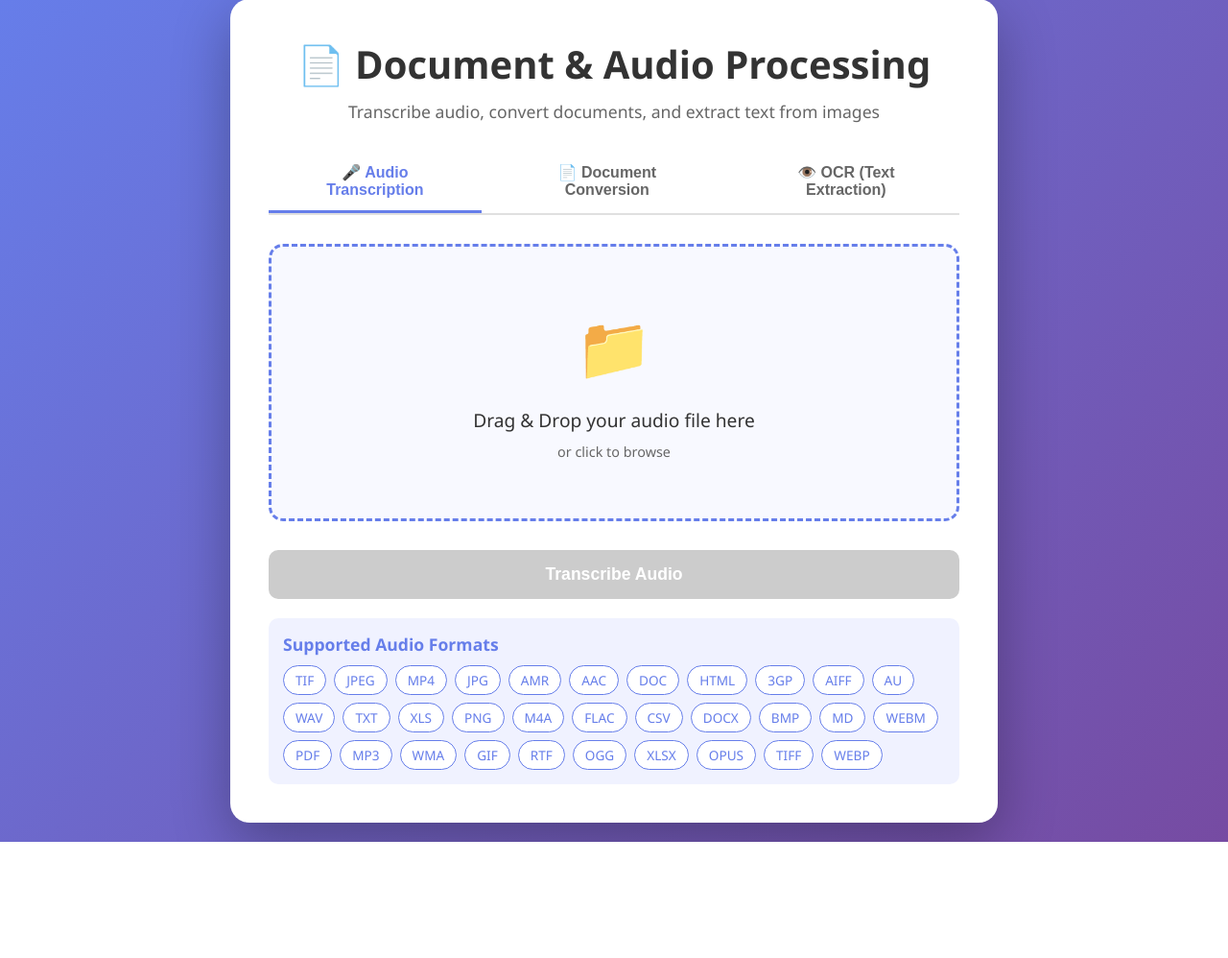
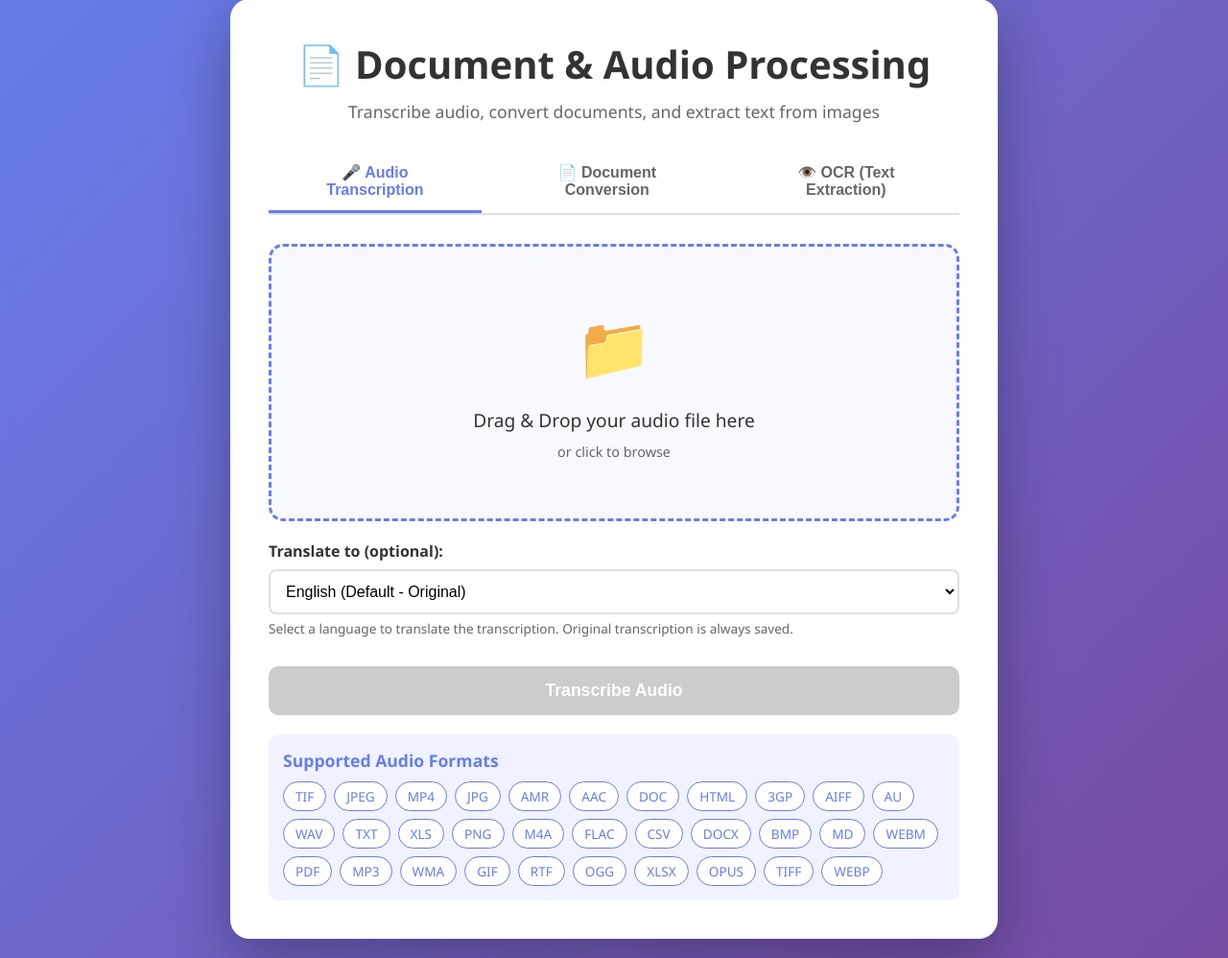
Before and after one commit to SyllabusRomeo/docaudio, a Flask app: page / in a window 1280 px wide. Shown: the part 21-1019 px from the top of the page at 96% size. Before the commit the page ends 898 px from the top, so only its background shows below. Run offline with Flask 3, Linux system fonts and the light colour scheme.

Commit message:
Add translation feature: Translate transcriptions to English, French, Spanish, German, or Dutch

```diff
--- a/app.py
+++ b/app.py
@@ -88,6 +88,12 @@ try:
     PDF2IMAGE_AVAILABLE = True
 except ImportError:
     PDF2IMAGE_AVAILABLE = False
+
+try:
+    from deep_translator import GoogleTranslator
+    TRANSLATION_AVAILABLE = True
+except ImportError:
+    TRANSLATION_AVAILABLE = False
 
 app = Flask(__name__)
 CORS(app)
@@ -349,6 +355,47 @@ def perform_ocr(filepath):
 
     return '\n\n'.join(text_parts)
 
+def translate_text(text, target_language='en'):
+    """
+    Translate text to target language.
+
+    Args:
+        text: Text to translate
+        target_language: Target language code (en, fr, es, de, nl)
+
+    Returns:
+        Translated text
+    """
+    if not TRANSLATION_AVAILABLE:
+        raise Exception("Translation library not available")
+
+    if not text or not text.strip():
+        return text
+
+    # Language code mapping
+    language_map = {
+        'en': 'en',
+        'english': 'en',
+        'fr': 'fr',
+        'french': 'fr',
+        'es': 'es',
+        'spanish': 'es',
+        'de': 'de',
+        'german': 'de',
+        'nl': 'nl',
+        'dutch': 'nl'
+    }
+
+    target_lang = language_map.get(target_language.lower(), 'en')
+
+    try:
+        # Use Google Translator (free, no API key needed)
+        translator = GoogleTranslator(source='auto', target=target_lang)
+        translated_text = translator.translate(text)
+        return translated_text
+    except Exception as e:
+        raise Exception(f"Translation failed: {str(e)}")
+
 @app.route('/')
 def index():
     return render_template('index.html')
@@ -409,11 +456,40 @@ def upload_file():
 
         # Extract transcription text
         transcription_text = result["text"]
+        detected_language = result.get('language', 'unknown')
 
         # Format transcription with sentences on separate lines
         formatted_text = format_transcription_with_sentences(transcription_text)
 
-        # Save transcription to file
+        # Get target language for translation (default: English)
+        target_language = request.form.get('target_language', 'en').lower()
+
+        # Translate if requested and translation is available
+        translated_text = None
+        translation_time = 0
+        translation_filename = None
+
+        if target_language and target_language != 'en' and TRANSLATION_AVAILABLE:
+            try:
+                translation_start = time.time()
+                translated_text = translate_text(formatted_text, target_language)
+                translated_text = format_transcription_with_sentences(translated_text)
+                translation_time = time.time() - translation_start
+
+                # Save translated version
+                base_name = os.path.splitext(filename)[0]
+                lang_codes = {'fr': 'french', 'es': 'spanish', 'de': 'german', 'nl': 'dutch', 'en': 'english'}
+                lang_name = lang_codes.get(target_language, target_language)
+                translation_filename = f"{base_name}_{lang_name}.txt"
+                translation_path = os.path.join('transcriptions', translation_filename)
+
+                with open(translation_path, 'w', encoding='utf-8') as f:
+                    f.write(translated_text)
+            except Exception as e:
+                print(f"Translation failed: {str(e)}")
+                translated_text = None
+
+        # Save original transcription to file
         transcription_filename = os.path.splitext(filename)[0] + '.txt'
         transcription_path = os.path.join('transcriptions', transcription_filename)
 
@@ -428,16 +504,26 @@ def upload_file():
         processing_time = end_time - start_time
         transcription_time = transcription_end - transcription_start
 
-        return jsonify({
+        response_data = {
             'success': True,
             'transcription': formatted_text,
             'filename': transcription_filename,
-            'language': result.get('language', 'unknown'),
+            'language': detected_language,
             'download_url': f'/download/{transcription_filename}',
             'processing_time': round(processing_time, 2),
             'transcription_time': round(transcription_time, 2),
             'model_load_time': round(model_load_time, 2)
-        })
+        }
+
+        # Add translation data if available
+        if translated_text:
+            response_data['translated_text'] = translated_text
+            response_data['translation_filename'] = translation_filename
+            response_data['translation_download_url'] = f'/download/{translation_filename}'
+            response_data['translation_time'] = round(translation_time, 2)
+            response_data['target_language'] = target_language
+
+        return jsonify(response_data)
 
     except Exception as e:
         # Clean up on error
@@ -672,6 +758,21 @@ def ocr_capabilities():
         'message': 'OCR is available' if OCR_AVAILABLE else 'OCR requires pytesseract and Tesseract OCR engine installation'
     })
 
+@app.route('/translation-capabilities', methods=['GET'])
+def translation_capabilities():
+    """Get translation capabilities and status"""
+    return jsonify({
+        'available': TRANSLATION_AVAILABLE,
+        'supported_languages': {
+            'en': 'English',
+            'fr': 'French',
+            'es': 'Spanish',
+            'de': 'German',
+            'nl': 'Dutch'
+        },
+        'message': 'Translation is available' if TRANSLATION_AVAILABLE else 'Translation requires deep-translator library installation'
+    })
+
 if __name__ == '__main__':
     print("Starting Audio Transcription Server...")
     print("Supported formats:", ", ".join(ALLOWED_EXTENSIONS))
--- a/requirements.txt
+++ b/requirements.txt
@@ -18,3 +18,6 @@ markdown==3.5.1
 pytesseract==0.3.10
 Pillow==10.2.0
 pdf2image==1.16.3
+
+# Translation dependencies
+deep-translator==1.11.4
--- a/templates/index.html
+++ b/templates/index.html
@@ -393,6 +393,20 @@
             <div class="file-size" id="fileSize"></div>
         </div>
 
+        <div class="format-selector">
+            <label for="targetLanguage">Translate to (optional):</label>
+            <select id="targetLanguage">
+                <option value="en">English (Default - Original)</option>
+                <option value="fr">French</option>
+                <option value="es">Spanish</option>
+                <option value="de">German</option>
+                <option value="nl">Dutch</option>
+            </select>
+            <small style="display: block; margin-top: 5px; color: #666; font-size: 0.85em;">
+                Select a language to translate the transcription. Original transcription is always saved.
+            </small>
+        </div>
+
         <button class="btn" id="transcribeBtn" disabled>Transcribe Audio</button>
 
         <div class="progress-container" id="progressContainer">
@@ -408,11 +422,18 @@
 
         <div class="result-container" id="resultContainer">
             <div class="final-time" id="finalTime" style="display: none;"></div>
+            <div class="result-box" id="translationResultBox" style="display: none;">
+                <span class="result-label">Original Transcription:</span>
+                <div class="result-text" id="originalResultText" style="max-height: 200px; font-size: 0.9em;"></div>
+            </div>
             <div class="result-box">
-                <span class="result-label">Transcription Result:</span>
+                <span class="result-label" id="resultLabel">Transcription Result:</span>
                 <div class="result-text" id="resultText"></div>
             </div>
-            <button class="btn download-btn" id="downloadBtn">Download as Text File</button>
+            <div style="display: flex; gap: 10px; margin-top: 10px;">
+                <button class="btn download-btn" id="downloadBtn" style="flex: 1;">Download as Text File</button>
+                <button class="btn download-btn" id="downloadOriginalBtn" style="flex: 1; display: none; background: #667eea;">Download Original</button>
+            </div>
         </div>
 
             <div class="supported-formats">
@@ -523,9 +544,11 @@
         const timeDisplay = document.getElementById('timeDisplay');
         const processingSteps = document.getElementById('processingSteps');
         const finalTime = document.getElementById('finalTime');
+        const targetLanguage = document.getElementById('targetLanguage');
 
         let selectedFile = null;
         let transcriptionFilename = null;
+        let translationFilename = null;
         let timerInterval = null;
         let startTime = null;
 
@@ -627,24 +650,25 @@
             transcribeBtn.disabled = true;
             progressFill.style.width = '10%';
             statusInfo.textContent = 'Preparing upload...';
-            processingSteps.textContent = 'Step 1 of 4: Initializing...';
+            processingSteps.textContent = 'Step 1 of 5: Initializing...';
 
             // Start timer
             startTimer();
 
             const formData = new FormData();
             formData.append('file', selectedFile);
+            formData.append('target_language', targetLanguage.value);
 
             try {
                 // Step 1: Uploading
                 progressFill.style.width = '20%';
                 statusInfo.textContent = 'Uploading file to server...';
-                processingSteps.textContent = 'Step 1 of 4: Uploading file...';
+                processingSteps.textContent = 'Step 1 of 5: Uploading file...';
 
                 // Step 2: Processing
                 progressFill.style.width = '30%';
                 statusInfo.textContent = 'File uploaded. Starting transcription...';
-                processingSteps.textContent = 'Step 2 of 4: Loading Whisper model...';
+                processingSteps.textContent = 'Step 2 of 5: Loading Whisper model...';
 
                 const response = await fetch('/upload', {
                     method: 'POST',
@@ -653,12 +677,12 @@
 
                 // Update progress while waiting
                 progressFill.style.width = '40%';
-                processingSteps.textContent = 'Step 3 of 4: Transcribing audio (this may take a while)...';
+                processingSteps.textContent = 'Step 3 of 5: Transcribing audio (this may take a while)...';
 
                 // Simulate progress updates during transcription
                 let progressValue = 40;
                 const progressInterval = setInterval(() => {
-                    if (progressValue < 85) {
+                    if (progressValue < (targetLanguage.value !== 'en' ? 75 : 85)) {
                         progressValue += 0.5;
                         progressFill.style.width = progressValue + '%';
                     }
@@ -671,18 +695,47 @@
                     throw new Error(data.error || 'Transcription failed');
                 }
 
+                // Step 4: Translation (if requested)
+                if (targetLanguage.value !== 'en' && data.translated_text) {
+                    progressFill.style.width = '90%';
+                    statusInfo.textContent = 'Translating transcription...';
+                    processingSteps.textContent = 'Step 4 of 5: Translating to ' + targetLanguage.options[targetLanguage.selectedIndex].text.split(' ')[0] + '...';
+                } else {
+                    progressFill.style.width = '90%';
+                    processingSteps.textContent = 'Step 4 of 5: Finalizing...';
+                }
+
                 // Stop timer
                 stopTimer();
 
-                // Step 4: Complete
+                // Step 5: Complete
                 progressFill.style.width = '100%';
                 statusInfo.textContent = 'Transcription complete!';
-                processingSteps.textContent = 'Step 4 of 4: Finalizing...';
+                processingSteps.textContent = 'Step 5 of 5: Complete!';
 
                 // Show results
                 setTimeout(() => {
-                    resultText.textContent = data.transcription;
-                    transcriptionFilename = data.filename;
+                    // Display original or translated text based on selection
+                    if (data.translated_text && targetLanguage.value !== 'en') {
+                        // Show translated text as main result
+                        resultLabel.textContent = 'Translated Transcription (' + targetLanguage.options[targetLanguage.selectedIndex].text.split(' ')[0] + '):';
+                        resultText.textContent = data.translated_text;
+                        transcriptionFilename = data.translation_filename;
+
+                        // Show original in a separate box
+                        originalResultText.textContent = data.transcription;
+                        translationFilename = data.filename; // Original filename
+                        translationResultBox.style.display = 'block';
+                        downloadOriginalBtn.style.display = 'block';
+                    } else {
+                        // Show original only
+                        resultLabel.textContent = 'Transcription Result:';
+                        resultText.textContent = data.transcription;
+                        transcriptionFilename = data.filename;
+                        translationFilename = null;
+                        translationResultBox.style.display = 'none';
+                        downloadOriginalBtn.style.display = 'none';
+                    }
 
                     // Display processing time
                     if (data.processing_time) {
@@ -704,8 +757,20 @@
                             timeDetails += `\n🎤 Transcription took ${data.transcription_time.toFixed(2)} seconds`;
                         }
 
+                        // Add translation time if available
+                        if (data.translation_time) {
+                            timeDetails += `\n🌍 Translation took ${data.translation_time.toFixed(2)} seconds`;
+                        }
+
                         finalTime.textContent = timeDetails;
                         finalTime.style.display = 'block';
+                    }
+
+                    // Update download button text
+                    if (data.translated_text && targetLanguage.value !== 'en') {
+                        downloadBtn.textContent = 'Download Translated Text';
+                    } else {
+                        downloadBtn.textContent = 'Download as Text File';
                     }
 
                     resultContainer.classList.add('show');
@@ -731,9 +796,20 @@
             }
         });
 
+        const downloadOriginalBtn = document.getElementById('downloadOriginalBtn');
+        const originalResultText = document.getElementById('originalResultText');
+        const translationResultBox = document.getElementById('translationResultBox');
+        const resultLabel = document.getElementById('resultLabel');
+
         downloadBtn.addEventListener('click', () => {
             if (transcriptionFilename) {
                 window.location.href = `/download/${transcriptionFilename}`;
+            }
+        });
+
+        downloadOriginalBtn.addEventListener('click', () => {
+            if (translationFilename) {
+                window.location.href = `/download/${translationFilename}`;
             }
         });
 
```
Also changed, not shown: README.md.
